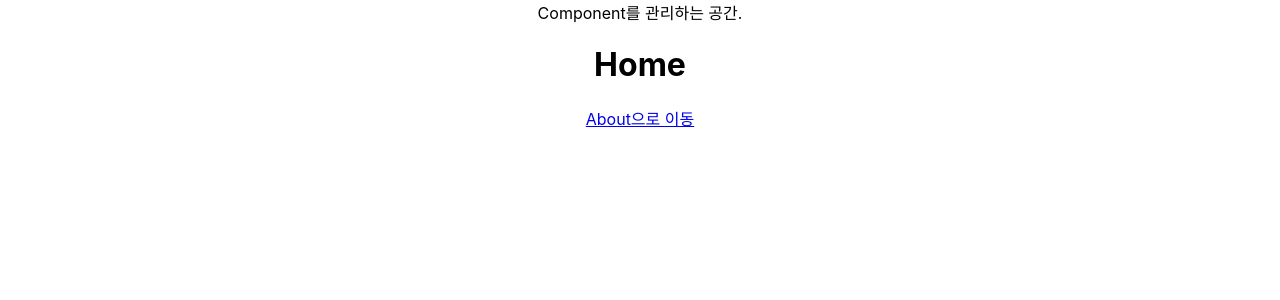
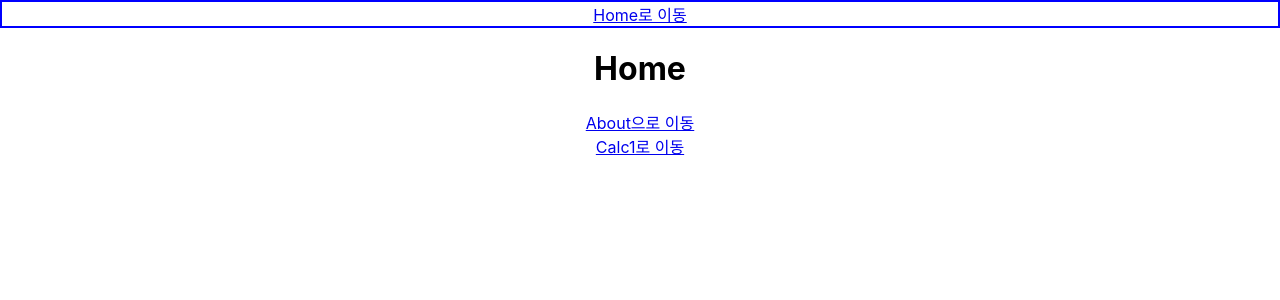
Before and after one commit to Eom-TQ/cyciReact, a React (Create React App) app: page / in a window 1280 px wide. Shown: the top 300 px of the page. Built offline with nearby package versions, Linux system fonts and the light colour scheme.

Commit message:
컴포넌트 까먹음

```diff
--- a/src/App.js
+++ b/src/App.js
@@ -2,14 +2,17 @@ import logo from './logo.svg';
 import './App.css';
 import { BrowserRouter, Link, Route, Routes } from 'react-router-dom';
 
+import Calc1 from './comp/calc/study01'
+
 function App() {
   return (
     <div className="App">
-      Component를 관리하는 공간.
       <BrowserRouter>
+        <About></About>
         <Routes>
           <Route path={"/"} element={<Home />}></Route>
           <Route path={"/about"} element={<About />}></Route>
+          <Route path={"/calc1"} element={<Calc1></Calc1>}></Route>
         </Routes>
       </BrowserRouter>
     </div>
@@ -20,16 +23,19 @@ function Home() {
   return (
     <div>
       <h1>Home</h1>
-      <Link to="/about">About으로 이동</Link>
+      <Link to="/about">About으로 이동</Link><br />
+      <Link to="/calc1">Calc1로 이동</Link>
     </div>
   )
 }
 
 function About() {
   return (
-    <div>
-      <h1>About</h1>
-      <Link to="/">Home로 이동</Link>
+    <div style={{
+      border: "2px solid blue"
+    }}>
+
+      <Link to="/">Home로 이동</Link><br />
     </div>
   )
 }
--- /dev/null
+++ b/src/comp/calc/study01.js
@@ -0,0 +1,7 @@
+export default function Study() {
+    return (
+        <div>
+            <h1>Study01</h1>
+        </div>
+    )
+}
```
